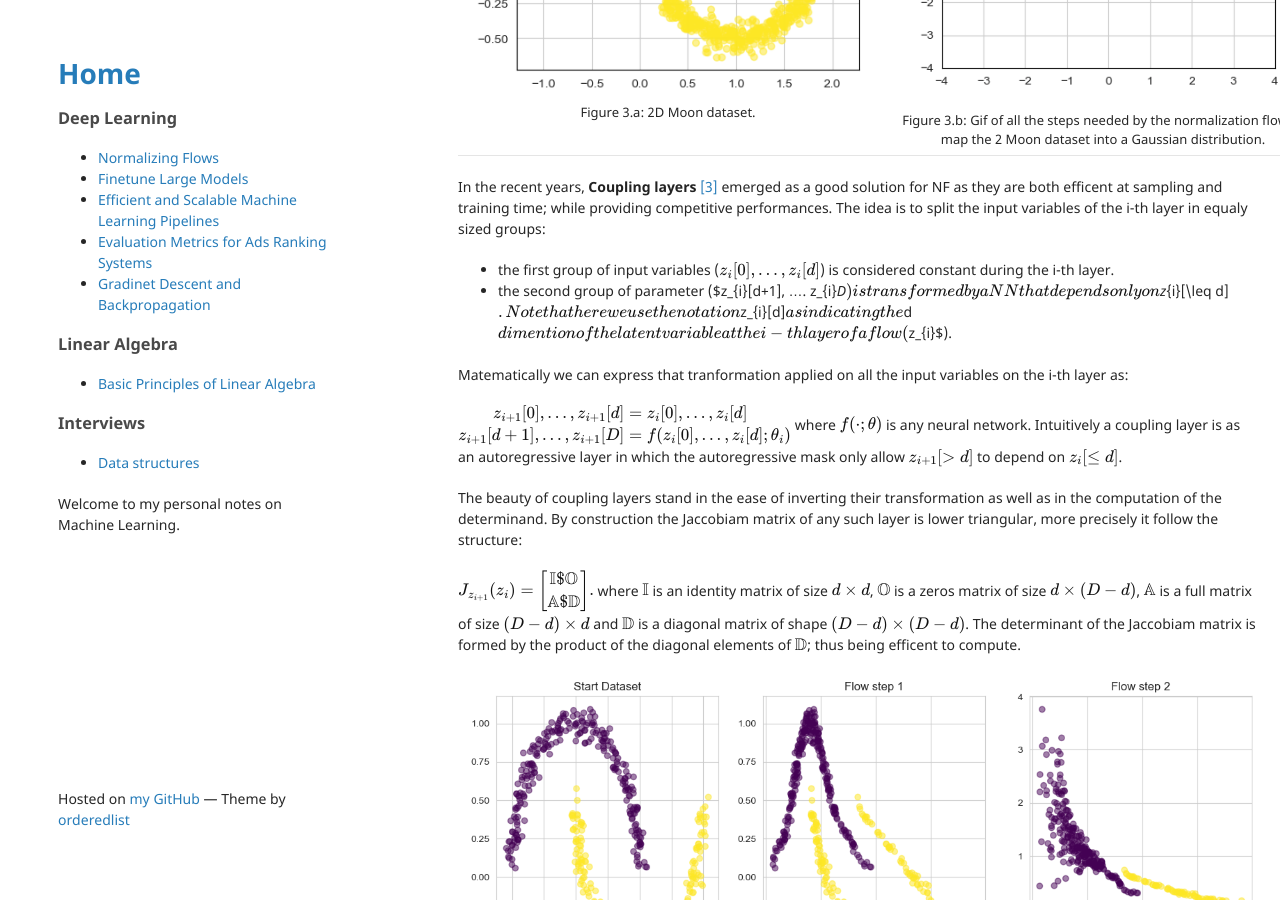
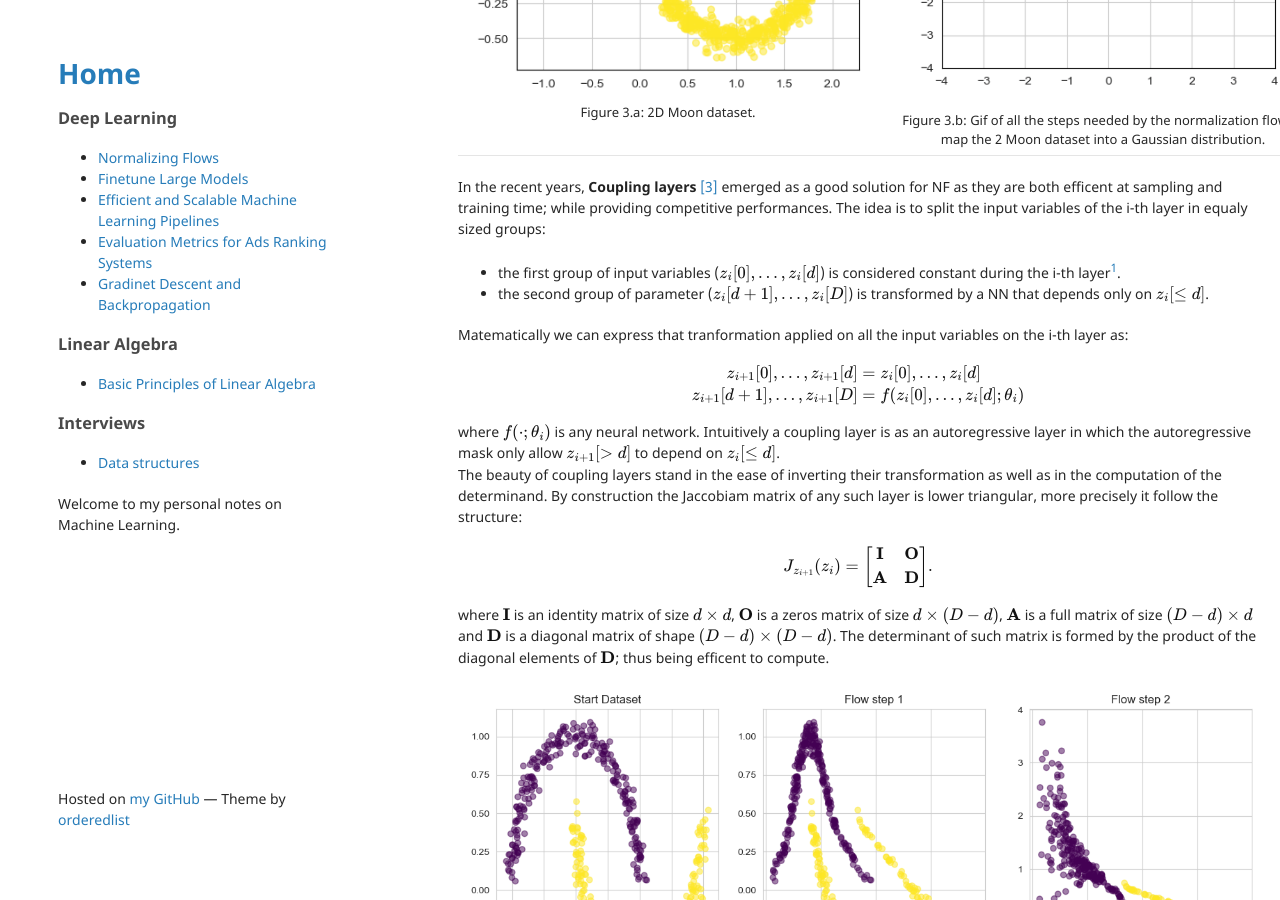
Before and after one commit to andompesta/andompesta.github.io, a Jekyll site: the page built from _posts/2023-11-17-normalizing-flows.md, in a window 1280 px wide and 900 px high, scrolled down 6560 px. Built offline with Jekyll 4.4.1, drawn with Linux system fonts in a browser that asks for light colours; some of the changed text lies outside the part shown.

Commit message:
fix errors

```diff
--- a/_posts/2023-11-17-normalizing-flows.md
+++ b/_posts/2023-11-17-normalizing-flows.md
@@ -271,9 +271,9 @@ Neural Network are powerfull function approximators, however they do not guarant
 
 In the recent years, **Coupling layers** [[3]](#ref:density-estimation) emerged as a good solution for NF as they are both efficent at sampling and training time; while providing competitive performances.
 The idea is to split the input variables of the i-th layer in equaly sized groups:
-- the first group of input variables ($z_i[0], ..., z_i[d]$) is considered constant during the i-th layer.
-- the second group of parameter ($z_{i}[d+1], .... z_{i}_D$) is transformed by a NN that depends only on $z_{i}[\leq d]$.
-Note that here we use the notation $z_{i}[d]$ as indicating the $d$ dimention of the latent variable at the i-th layer of a flow ($z_{i}$).
+- the first group of input variables ($z_i[0], ..., z_i[d]$) is considered constant during the i-th layer[^1].
+- the second group of parameter ($z_{i}[d+1], ..., z_{i}[D]$) is transformed by a NN that depends only on $z_{i}[\leq d]$.
+
 
 Matematically we can express that tranformation applied on all the input variables on the i-th layer as:
 
@@ -283,19 +283,20 @@ $$
     z_{i+1}[d+1], ..., z_{i+1}[D] & = f(z_{i}[0], ..., z_{i}[d]; \theta_{i})
 \end{align*}
 $$
-where $f(\cdot; \theta)$ is any neural network. Intuitively a coupling layer is as an autoregressive layer in which the autoregressive mask only allow $z_{i+1}[>d]$ to depend on $z_{i}[\leq d]$.
 
+where $f(\cdot; \theta_i)$ is any neural network. Intuitively a coupling layer is as an autoregressive layer in which the autoregressive mask only allow $z_{i+1}[>d]$ to depend on $z_{i}[\leq d]$.
 The beauty of coupling layers stand in the ease of inverting their transformation as well as in the computation of the determinand.
 By construction the Jaccobiam matrix of any such layer is lower triangular, more precisely it follow the structure:
 
 $$
 J_{z_{i+1}}(z_{i}) = \begin{bmatrix}
-    \mathbb{I} $ \mathbb{O} \\
-    \mathbb{A} $ \mathbb{D} \\
+    \mathbf{I} & \mathbf{O} \\
+    \mathbf{A} & \mathbf{D} \\
 \end{bmatrix}.
 $$
-where $\mathbb{I}$ is an identity matrix of size $d \times d$, $\mathbb{O}$ is a zeros matrix of size $d \times (D-d)$, $\mathbb{A}$ is a full matrix of size $(D-d) \times d$ and $\mathbb{D}$ is a diagonal matrix of shape $(D-d) \times (D-d)$.
-The determinant of the Jaccobiam matrix is formed by the product of the diagonal elements of $\mathbb{D}$; thus being efficent to compute.
+
+where $\mathbf{I}$ is an identity matrix of size $d \times d$, $\mathbf{O}$ is a zeros matrix of size $d \times (D-d)$, $\mathbf{A}$ is a full matrix of size $(D-d) \times d$ and $\mathbf{D}$ is a diagonal matrix of shape $(D-d) \times (D-d)$.
+The determinant of such matrix is formed by the product of the diagonal elements of $\mathbf{D}$; thus being efficent to compute.
 
 
 <div id="fig:2d_normalizing_flow" style="text-align: center; align: center;">
@@ -312,6 +313,8 @@ The determinant of the Jaccobiam matrix is formed by the product of the diagonal
 The content of this post is based on the lectures and code of [Pieter Abbeel](https://sites.google.com/view/berkeley-cs294-158-sp20/home), [Justin Solomon](https://groups.csail.mit.edu/gdpgroup/6838_spring_2021.html) and [Karpathy's](https://github.com/karpathy/pytorch-normalizing-flows) tutorial.
 Moreover, I want to credit [Lil'Long](https://lilianweng.github.io/posts/2018-10-13-flow-models/) and [Eric Jang](https://blog.evjang.com/2018/01/nf1.html) for their amazing tutorials. For example, the pioneering work done by [Dinh et. al.](#ref:nice) is the first to leverage transformations with triangular matrix for efficent determinatnt computation.
 
+
+[^1]: Here we use the notation $z_{i}[d]$ as indicating the $d$ dimention of the latent variable at the i-th layer of a flow ($z_{i}$).
 # Refences
 
 <ol>
```
Also changed, not shown: other parts of _posts/2023-11-17-normalizing-flows.md (+4 -0 lines).
